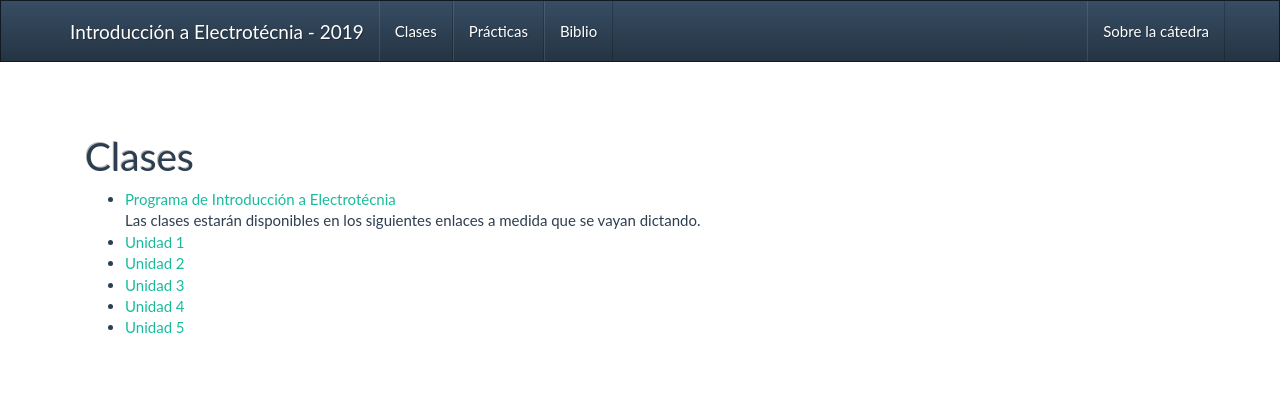
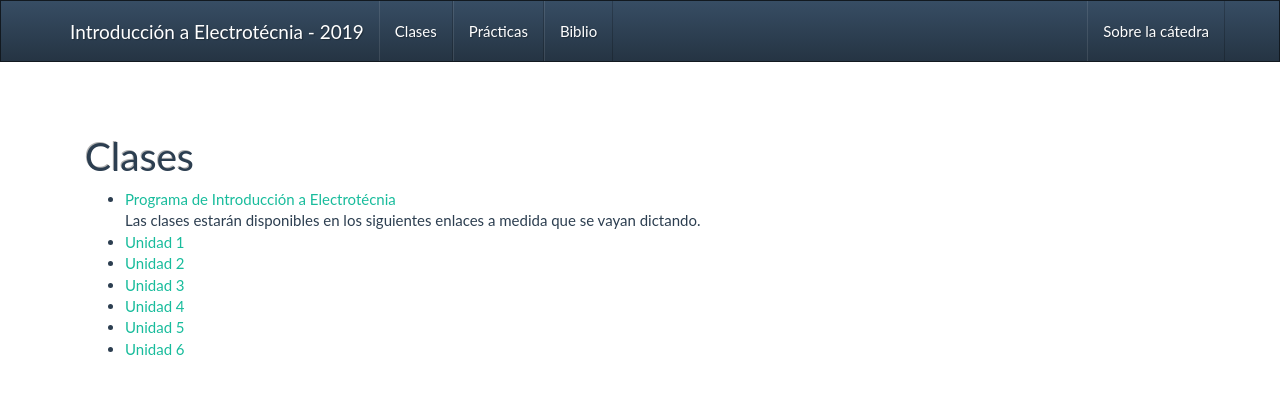
Before and after one commit to marcossarome/electrofcai, a plain HTML site: page clases.html in a window 1280 px wide. Drawn offline with nearby package versions, Linux system fonts and the light colour scheme.

Commit message:
Add files via upload

```diff
--- a/clases.html
+++ b/clases.html
@@ -51,7 +51,7 @@
 			 <li><a href="clases_archivos/2019_Electrotecnia_Unidad3.pdf">Unidad 3</a><br></li>
 			 <li><a href="clases_archivos/2019_Electrotecnia_Unidad4.pdf">Unidad 4</a><br></li>
 			 <li><a href="clases_archivos/2019_Electrotecnia_Unidad5.pdf">Unidad 5</a><br></li>
-
+			 <li><a href="clases_archivos/2019_Electrotecnia_Unidad6.pdf">Unidad 6</a><br></li>
 
 		<!-- /.navbar-collapse
           <h2 id="introducción-a-octave">Scripts ejemplos</h2>
```
